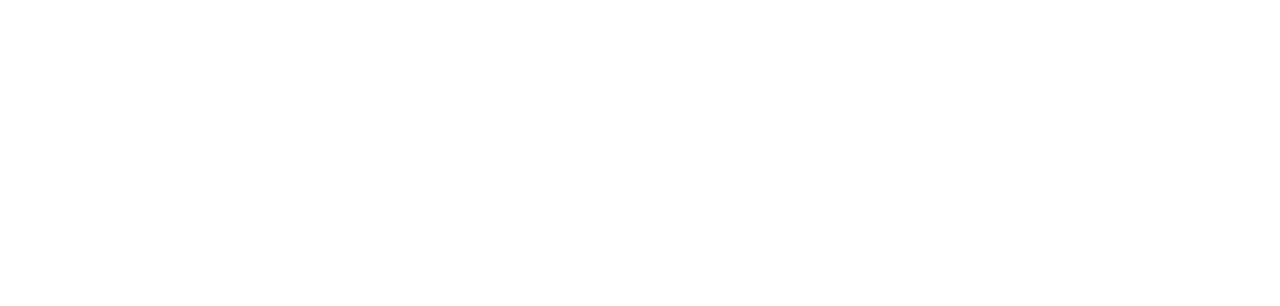
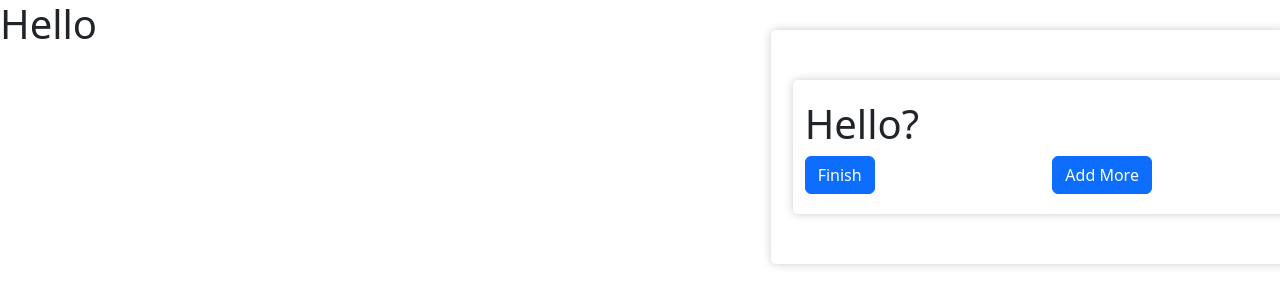
Before and after one commit to gang-of-6/mobile-doc-frontend, a React (Create React App) app: page /doctor/prescribe in a window 1280 px wide. Before the commit this address had no page. Shown: the top 306 px of the page. Built offline with nearby package versions, Linux system fonts and the light colour scheme.

Commit message:
started working on the perscription

```diff
--- a/src/App.js
+++ b/src/App.js
@@ -4,8 +4,10 @@
 import { BrowserRouter as Router, Route, Routes } from 'react-router-dom';
 import Patient from './pages/Patient';
 import Doctor from './pages/Doctor';
+import DoctorPrescribe from './pages/DoctorPrescribe';
 
 import Index from './component/Index';
+
 
 function App() {
   return (
@@ -16,6 +18,7 @@
           <Route path="/patient" element={<Patient forPatient={true} />} />
           <Route path="/doctor" element={<Doctor forPatient={false} />} />
           <Route path="/doctor/patientView" element={<Patient forPatient={false} />} />
+          <Route path="/doctor/prescribe" element={<DoctorPrescribe />} />
         </Routes>
       </Router>
     </div>
--- a/src/component/DoctorPageLayout.js
+++ b/src/component/DoctorPageLayout.js
@@ -30,7 +30,7 @@
                                     <h3>Dr. John Doe</h3>
                                 </Col>
                                 <Col>
-                                    <Buttons text="End" variant="contained" link="/doctor/patientView" />
+                                    <Buttons text="End" variant="contained" link="/doctor/prescribe" />
                                 </Col>
                             </Row>
                         </Container>
--- /dev/null
+++ b/src/component/PrescriptionForm.js
@@ -0,0 +1,55 @@
+import Button from 'react-bootstrap/Button';
+import Container from "react-bootstrap/Container";
+import Form from 'react-bootstrap/Form';
+import Row from "react-bootstrap/Row";
+import Col from "react-bootstrap/Col";
+import { useState } from 'react';
+
+function PrescriptionForm() {
+  // var count = 1;
+  // var rows = [], i = 0;
+  // while (++i <= count) rows.push(i);
+
+  const [medicine, setMedicine] = useState(1);
+  const addMedicine = (e) => {
+    setMedicine(medicine + 1)
+  }
+  var rows = [];
+  var i = 0;
+  while (++i <= medicine) rows.push(i);
+  return (
+    // <Form>
+    //   <Form.Group className="mb-3" controlId="formBasicEmail">
+    //     <Form.Label>Email address</Form.Label>
+    //     <Form.Control type="email" placeholder="Enter email" />
+    //     <Form.Text className="text-muted">
+    //       We'll never share your email with anyone else.
+    //     </Form.Text>
+    //   </Form.Group>
+
+    //   <Form.Group className="mb-3" controlId="formBasicPassword">
+    //     <Form.Label>Password</Form.Label>
+    //     <Form.Control type="password" placeholder="Password" />
+    //   </Form.Group>
+    //   <Form.Group className="mb-3" controlId="formBasicCheckbox">
+    //     <Form.Check type="checkbox" label="Check me out" />
+    //   </Form.Group>
+    //   <Button variant="primary" type="submit">
+    //     Submit
+    //   </Button>
+    // </Form>
+    <Container style={{ marginTop: "40px" }}>
+      <Row>
+        {rows.map(function (i) {
+          return <h1 key={i} index={i}>Hello?</h1>;
+        })}
+      </Row>
+      <Row>
+        <Col><Button>Finish</Button></Col>
+        <Col><Button onClick={addMedicine}>Add More</Button></Col>
+      </Row>
+    </Container>
+  );
+}
+
+export default PrescriptionForm;
--- /dev/null
+++ b/src/pages/DoctorPrescribe.js
@@ -0,0 +1,23 @@
+import Container from "react-bootstrap/Container";
+import Row from "react-bootstrap/Row";
+import { Col } from "react-bootstrap";
+import PrescriptionForm from "../component/PrescriptionForm";
+
+const DoctorPrescribe = () => {
+  return (
+    <>
+      <Row>
+        <Col>
+          <h1>Hello</h1>
+        </Col>
+        <Col xs={5}>
+            <Container>
+                <PrescriptionForm/>
+            </Container>
+        </Col>
+      </Row>
+    </>
+  );
+};
+
+export default DoctorPrescribe;
```
